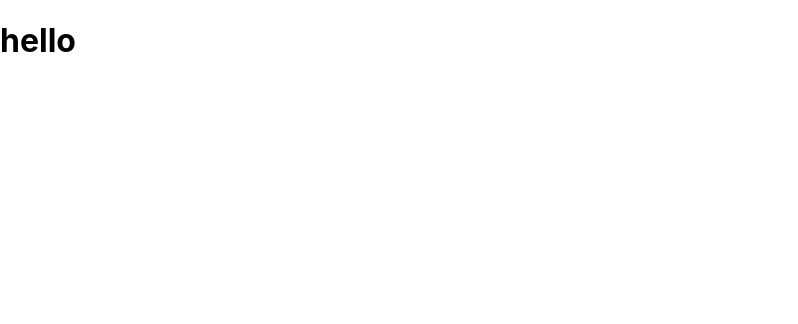
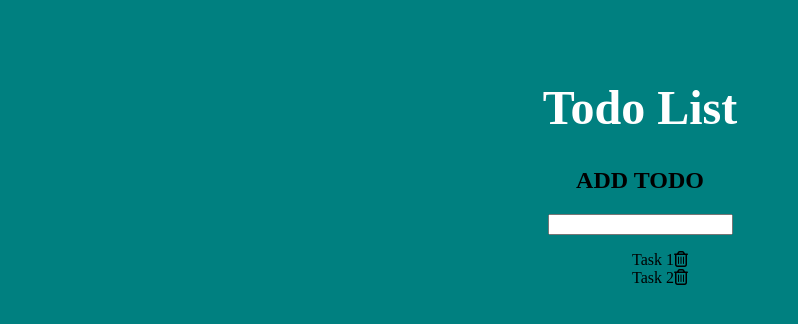
Before and after one commit to Rinasham/RareTECH-Todo-React, a React (Create React App) app: page / in a window 1280 px wide. Shown: the top 324 px of the page, without its empty margins (0-798 px from the left). Built offline with nearby package versions, Linux system fonts and the light colour scheme.

Commit message:
[fix] html

```diff
--- a/public/index.html
+++ b/public/index.html
@@ -24,6 +24,7 @@
       work correctly both with client-side routing and a non-root public URL.
       Learn how to configure a non-root public URL by running `npm run build`.
     -->
+    <script src="https://kit.fontawesome.com/441bbbee4b.js" crossorigin="anonymous"></script>
     <title>React Todo RT</title>
   </head>
   <body>
--- a/src/App.css
+++ b/src/App.css
@@ -1,38 +1,20 @@
 .App {
-  text-align: center;
+  width: 50%;
+  margin: 80px auto;
 }
 
-.App-logo {
-  height: 40vmin;
-  pointer-events: none;
+.title {
+  text-align: center;
+  font-family: "Times New Roman", Times, serif;
+  color: #fff;
+  font-size: 48px;
 }
 
-@media (prefers-reduced-motion: no-preference) {
-  .App-logo {
-    animation: App-logo-spin infinite 20s linear;
-  }
+.commonArea {
+  width: 80%;
+  margin: 40px auto;
 }
 
-.App-header {
-  background-color: #282c34;
-  min-height: 100vh;
-  display: flex;
-  flex-direction: column;
-  align-items: center;
-  justify-content: center;
-  font-size: calc(10px + 2vmin);
-  color: white;
+ul {
+  list-style: none;
 }
-
-.App-link {
-  color: #61dafb;
-}
-
-@keyframes App-logo-spin {
-  from {
-    transform: rotate(0deg);
-  }
-  to {
-    transform: rotate(360deg);
-  }
-}
--- a/src/App.jsx
+++ b/src/App.jsx
@@ -1,5 +1,25 @@
 import './App.css';
 
 export const App = () => {
-  return <h1>hello</h1>
+  return(
+  <div className="App">
+    <h1 className="title">Todo List</h1>
+    <section className="common-area">
+      <h2 className="add-title">ADD TODO</h2>
+      <input type="text" />
+    </section>
+    <section className="common-area">
+      <ul className="todo-list">
+        <li className="todo">
+          <span className="todo-task">Task 1</span>
+          <i className="far fa-trash-alt"></i>
+        </li>
+        <li className="todo">
+          <span className="todo-task">Task 2</span>
+          <i className="far fa-trash-alt"></i>
+        </li>
+      </ul>
+    </section>
+  </div>
+  )
 };
--- a/src/index.css
+++ b/src/index.css
@@ -5,6 +5,9 @@ body {
     sans-serif;
   -webkit-font-smoothing: antialiased;
   -moz-osx-font-smoothing: grayscale;
+  text-align: center;
+  font-family: "Times New Roman", Times, serif;
+  background-color: #008080;
 }
 
 code {
```
Also changed, not shown: src/index.jsx (renamed from src/index.js).
